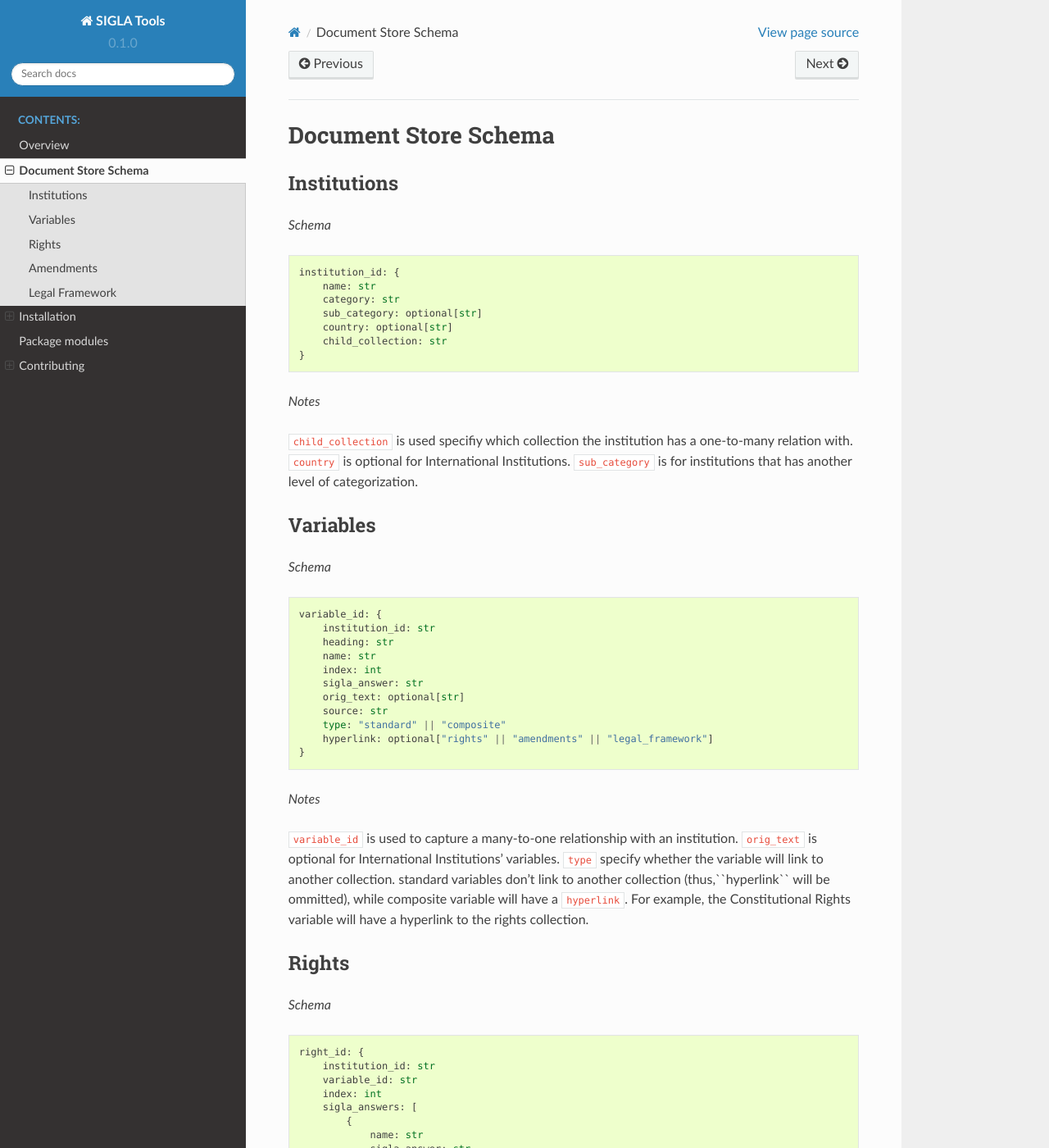
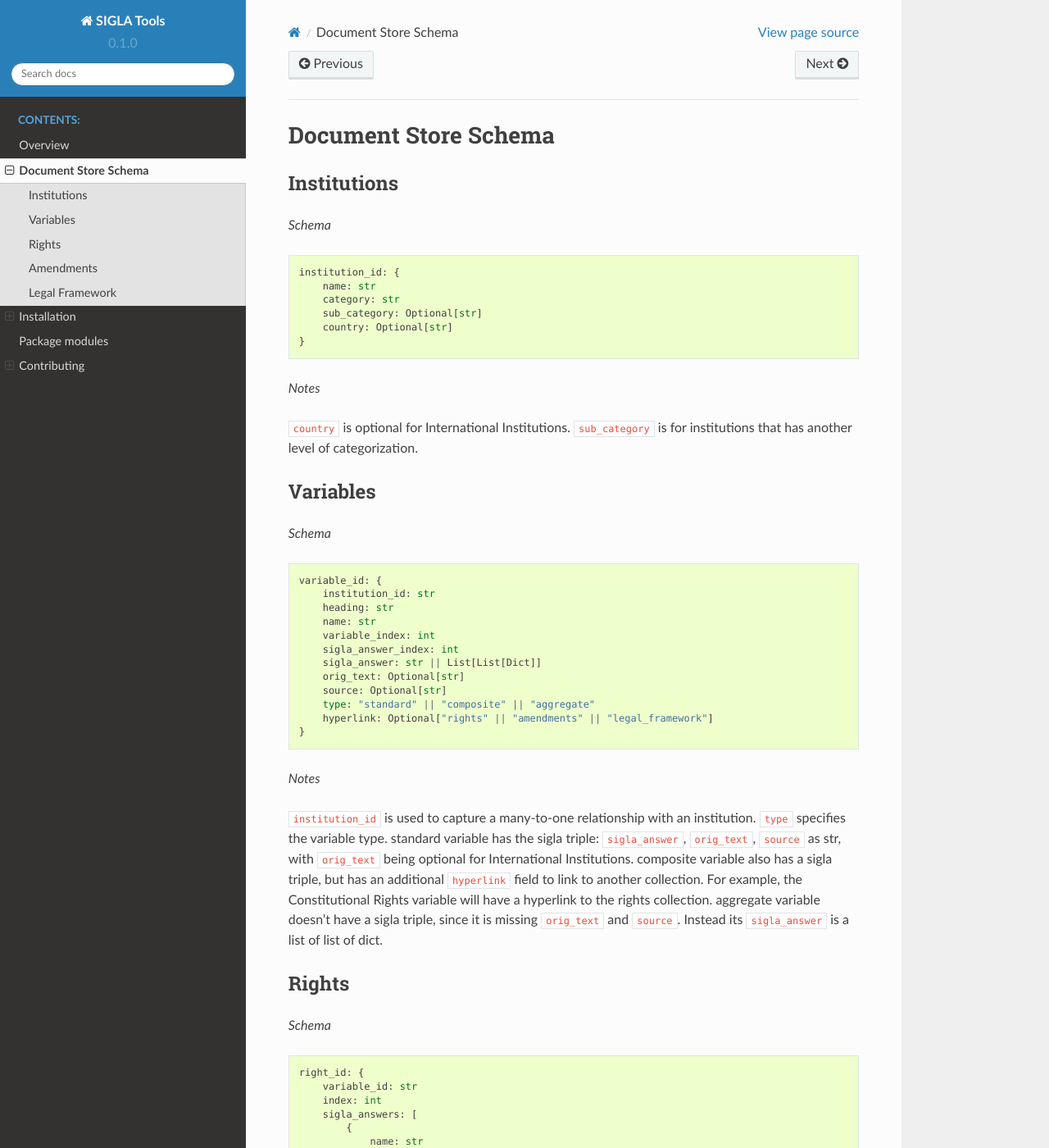
Before and after one commit to SIGLA-GU/siglatools, a Sphinx documentation site: the page built from docs/document_store_schema.md, in a window 1280 px wide and 1400 px high. Shown: the whole window at 82% size. Built offline with Sphinx 7.4.7 and the Read the Docs theme 2.0.0, drawn with Linux system fonts in a browser that asks for light colours; pages that are not in the unit, such as notebooks, are missing from menus; some of the changed text lies outside the part shown.

Commit message:
Update document_store_schema

````diff
--- a/docs/document_store_schema.md
+++ b/docs/document_store_schema.md
@@ -7,15 +7,13 @@ _Schema_
 institution_id: {
     name: str
     category: str
-    sub_category: optional[str]
-    country: optional[str]
-    child_collection: str
+    sub_category: Optional[str]
+    country: Optional[str]
 }
 ```
 
 _Notes_
 
-`child_collection` is used specifiy which collection the institution has a one-to-many relation with.
 `country` is optional for International Institutions.
 `sub_category` is for institutions that has another level of categorization.
 
@@ -28,21 +26,20 @@ variable_id: {
     institution_id: str
     heading: str
     name: str
-    index: int
-    sigla_answer: str
-    orig_text: optional[str]
-    source: str
-    type: "standard" || "composite"
-    hyperlink: optional["rights" || "amendments" || "legal_framework"]
+    variable_index: int
+    sigla_answer_index: int
+    sigla_answer: str || List[List[Dict]]
+    orig_text: Optional[str]
+    source: Optional[str]
+    type: "standard" || "composite" || "aggregate"
+    hyperlink: Optional["rights" || "amendments" || "legal_framework"]
 }
 ```
 
 _Notes_
 
-`variable_id` is used to capture a many-to-one relationship with an institution.
-`orig_text` is optional for International Institutions' variables.
-`type` specify whether the variable will link to another collection. standard variables don't link to another collection (thus,`hyperlink` will be ommitted), while composite variable will have a `hyperlink`. For example, the Constitutional Rights variable will
-have a hyperlink to the rights collection.
+`institution_id` is used to capture a many-to-one relationship with an institution.
+`type` specifies the variable type. standard variable has the sigla triple: `sigla_answer`, `orig_text`, `source` as str, with `orig_text` being optional for International Institutions. composite variable also has a sigla triple, but has an additional `hyperlink` field to link to another collection. For example, the Constitutional Rights variable will have a hyperlink to the rights collection. aggregate variable doesn't have a sigla triple, since it is missing `orig_text` and `source`. Instead its `sigla_answer` is a list of list of dict.
 
 
 ## Rights
@@ -50,7 +47,6 @@ have a hyperlink to the rights collection.
 _Schema_
 ```
 right_id: {
-    institution_id: str
     variable_id: str
     index: int
     sigla_answers: [
@@ -65,7 +61,6 @@ right_id: {
 _Notes_
 
 `variable_id` is used to capture a many-to-one relationship with the Constitutional Rights variable.
-`institution_id` is used to capture a many-to-one-relationship with the special Constitutional Rights institution.
 
 
 ## Amendments
````
